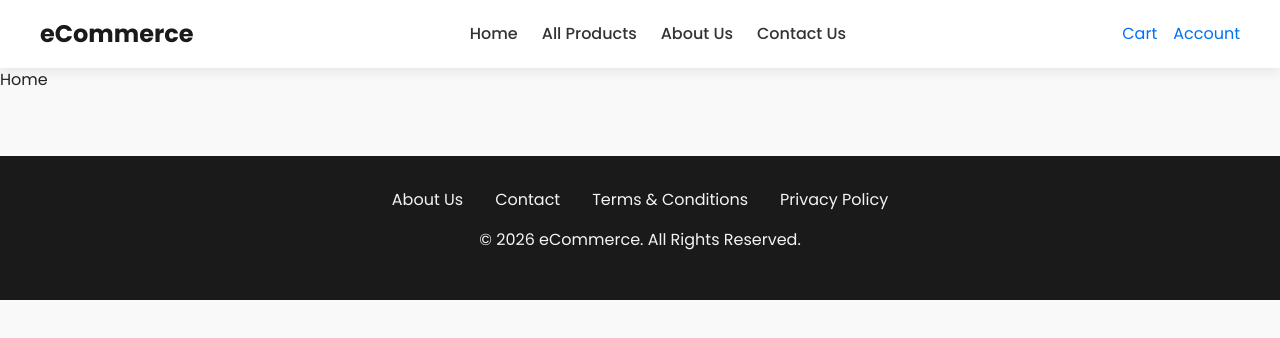
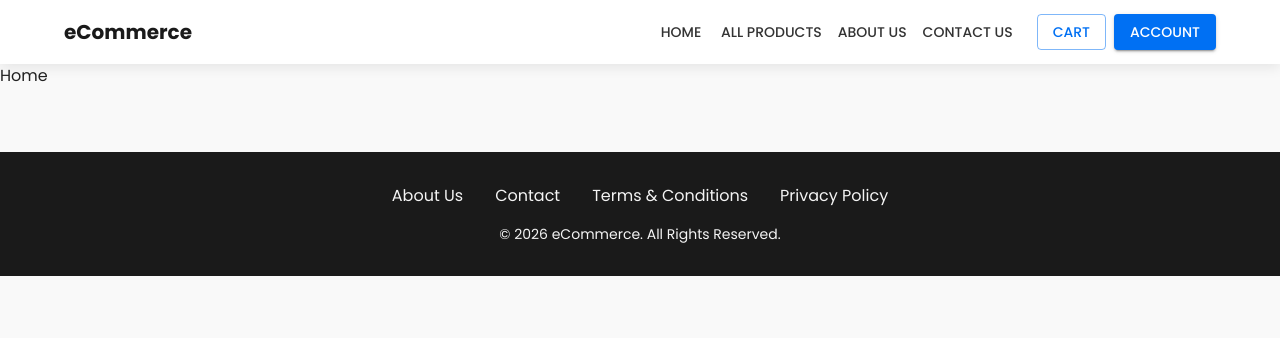
Before and after one commit to masum-diu/nishaan, a Next.js app: page / in a window 1280 px wide. Shown: the top 338 px of the page. Built offline with nearby package versions, Linux system fonts and the light colour scheme.

Commit message:
header and footer done

```diff
--- a/components/Footer.js
+++ b/components/Footer.js
@@ -1,19 +1,38 @@
-import styles from '../styles/Footer.module.css';
 import Link from 'next/link';
+import { Box, Container, Typography } from '@mui/material';
 
 const Footer = () => {
   return (
-    <footer className={styles.footer}>
-      <div className={styles.container}>
-        <div className={styles.links}>
-          <Link href="/about">About Us</Link>
-          <Link href="/contact">Contact</Link>
-          <Link href="/terms">Terms & Conditions</Link>
-          <Link href="/privacy">Privacy Policy</Link>
-        </div>
-        <p>&copy; {new Date().getFullYear()} eCommerce. All Rights Reserved.</p>
-      </div>
-    </footer>
+    <Box
+      component="footer"
+      sx={{
+        bgcolor: 'var(--secondary-color)',
+        color: 'var(--text-light)',
+        py: 4,
+        mt: 8,
+      }}
+    >
+      <Container maxWidth="lg">
+        <Box
+          sx={{
+            display: 'flex',
+            justifyContent: 'center',
+            gap: { xs: 2, sm: 4 },
+            mb: 2,
+            flexDirection: { xs: 'column', sm: 'row' },
+            textAlign: 'center',
+          }}
+        >
+          <Link href="/about" style={{ color: 'var(--text-light)' }}>About Us</Link>
+          <Link href="/contact" style={{ color: 'var(--text-light)' }}>Contact</Link>
+          <Link href="/terms" style={{ color: 'var(--text-light)' }}>Terms & Conditions</Link>
+          <Link href="/privacy" style={{ color: 'var(--text-light)' }}>Privacy Policy</Link>
+        </Box>
+        <Typography variant="body2" align="center">
+          &copy; {new Date().getFullYear()} eCommerce. All Rights Reserved.
+        </Typography>
+      </Container>
+    </Box>
   );
 };
 
--- a/components/Header.js
+++ b/components/Header.js
@@ -1,25 +1,108 @@
+import { useState } from 'react';
 import Link from 'next/link';
-import styles from '../styles/Header.module.css';
+import {
+  AppBar,
+  Box,
+  Button,
+  Container,
+  Drawer,
+  IconButton,
+  List,
+  ListItem,
+  ListItemButton,
+  ListItemText,
+  Toolbar,
+  Typography,
+} from '@mui/material';
+import MenuIcon from '@mui/icons-material/Menu';
+
+const navItems = [
+  { label: 'Home', href: '/' },
+  { label: 'All Products', href: '/products' },
+  { label: 'About Us', href: '/about' },
+  { label: 'Contact Us', href: '/contact' },
+];
 
 const Header = () => {
+  const [mobileOpen, setMobileOpen] = useState(false);
+
+  const handleDrawerToggle = () => {
+    setMobileOpen((prevState) => !prevState);
+  };
+
+  const drawer = (
+    <Box onClick={handleDrawerToggle} sx={{ textAlign: 'center' }}>
+      <Typography variant="h6" sx={{ my: 2 }}>
+        eCommerce
+      </Typography>
+      <List>
+        {navItems.map((item) => (
+          <ListItem key={item.label} disablePadding>
+            <ListItemButton sx={{ textAlign: 'center' }} component={Link} href={item.href}>
+              <ListItemText primary={item.label} />
+            </ListItemButton>
+          </ListItem>
+        ))}
+      </List>
+    </Box>
+  );
+
   return (
-    <header className={styles.header}>
-      <div className={styles.container}>
-        <Link href="/" className={styles.logo}>
-          eCommerce
-        </Link>
-        <nav className={styles.nav}>
-          <Link href="/">Home</Link>
-          <Link href="/products">All Products</Link>
-          <Link href="/about">About Us</Link>
-          <Link href="/contact">Contact Us</Link>
-        </nav>
-        <div className={styles.userActions}>
-          <Link href="/cart">Cart</Link>
-          <Link href="/account">Account</Link>
-        </div>
-      </div>
-    </header>
+    <Box sx={{ display: 'flex' }}>
+      <AppBar component="nav" position="sticky" sx={{ bgcolor: 'var(--surface-color)', color: 'var(--text-color)', boxShadow: 'var(--box-shadow)' }}>
+        <Container maxWidth="lg">
+          <Toolbar disableGutters>
+            <IconButton
+              color="inherit"
+              aria-label="open drawer"
+              edge="start"
+              onClick={handleDrawerToggle}
+              sx={{ mr: 2, display: { md: 'none' } }}
+            >
+              <MenuIcon />
+            </IconButton>
+            <Typography
+              variant="h6"
+              component={Link}
+              href="/"
+              sx={{
+                flexGrow: 1,
+                fontWeight: 700,
+                color: 'var(--secondary-color)',
+                textDecoration: 'none',
+              }}
+            >
+              eCommerce
+            </Typography>
+            <Box sx={{ display: { xs: 'none', md: 'block' } }}>
+              {navItems.map((item) => (
+                <Button key={item.label} component={Link} href={item.href} sx={{ color: 'var(--text-color)' }}>
+                  {item.label}
+                </Button>
+              ))}
+            </Box>
+            <Box sx={{ display: { xs: 'none', sm: 'block' }, ml: 2 }}>
+              <Button component={Link} href="/cart" variant="outlined" sx={{ mr: 1 }}>Cart</Button>
+              <Button component={Link} href="/account" variant="contained">Account</Button>
+            </Box>
+          </Toolbar>
+        </Container>
+      </AppBar>
+      <Box component="nav">
+        <Drawer
+          variant="temporary"
+          open={mobileOpen}
+          onClose={handleDrawerToggle}
+          ModalProps={{ keepMounted: true }} // Better open performance on mobile.
+          sx={{
+            display: { xs: 'block', md: 'none' },
+            '& .MuiDrawer-paper': { boxSizing: 'border-box', width: 240 },
+          }}
+        >
+          {drawer}
+        </Drawer>
+      </Box>
+    </Box>
   );
 };
 
```
